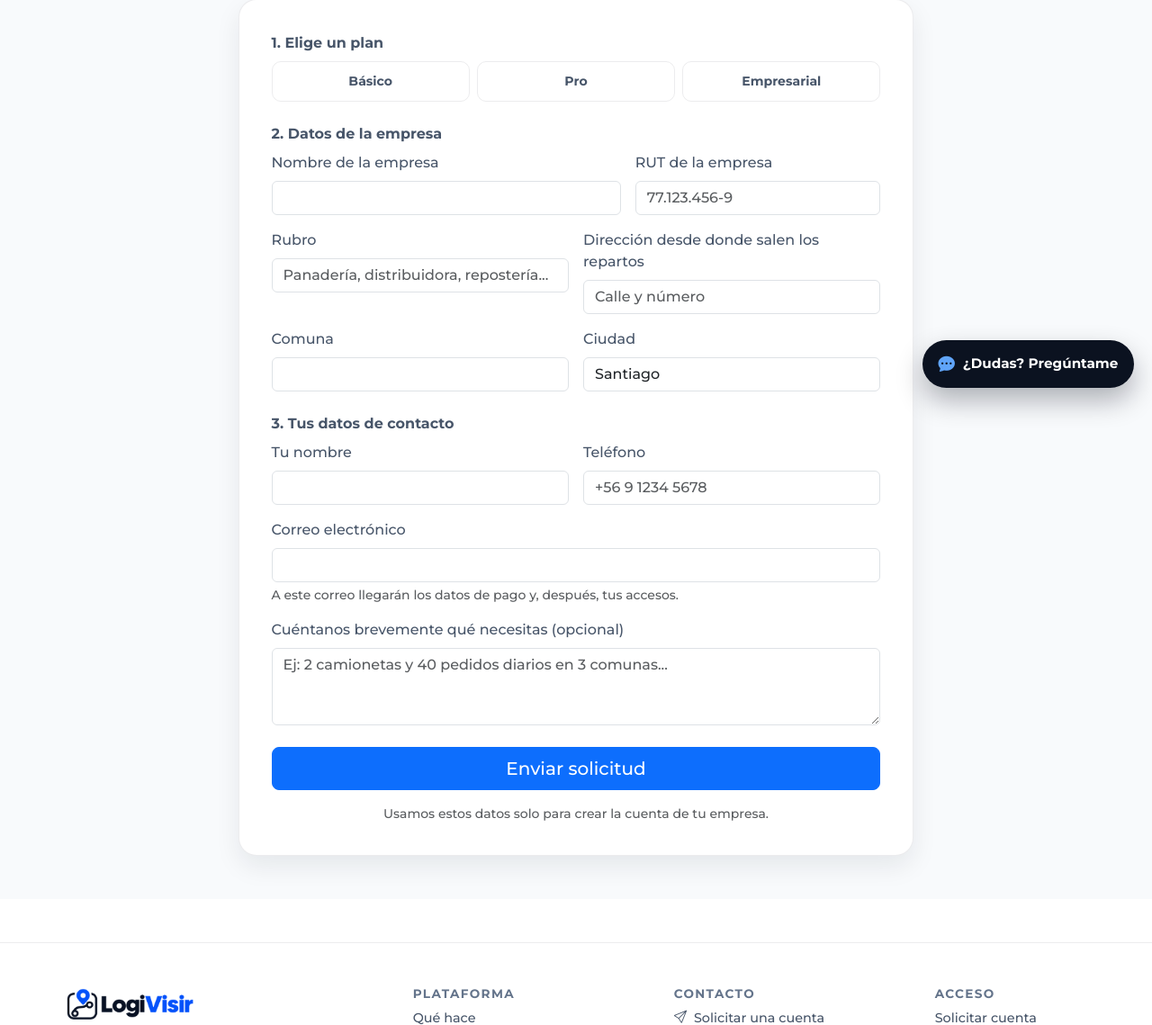
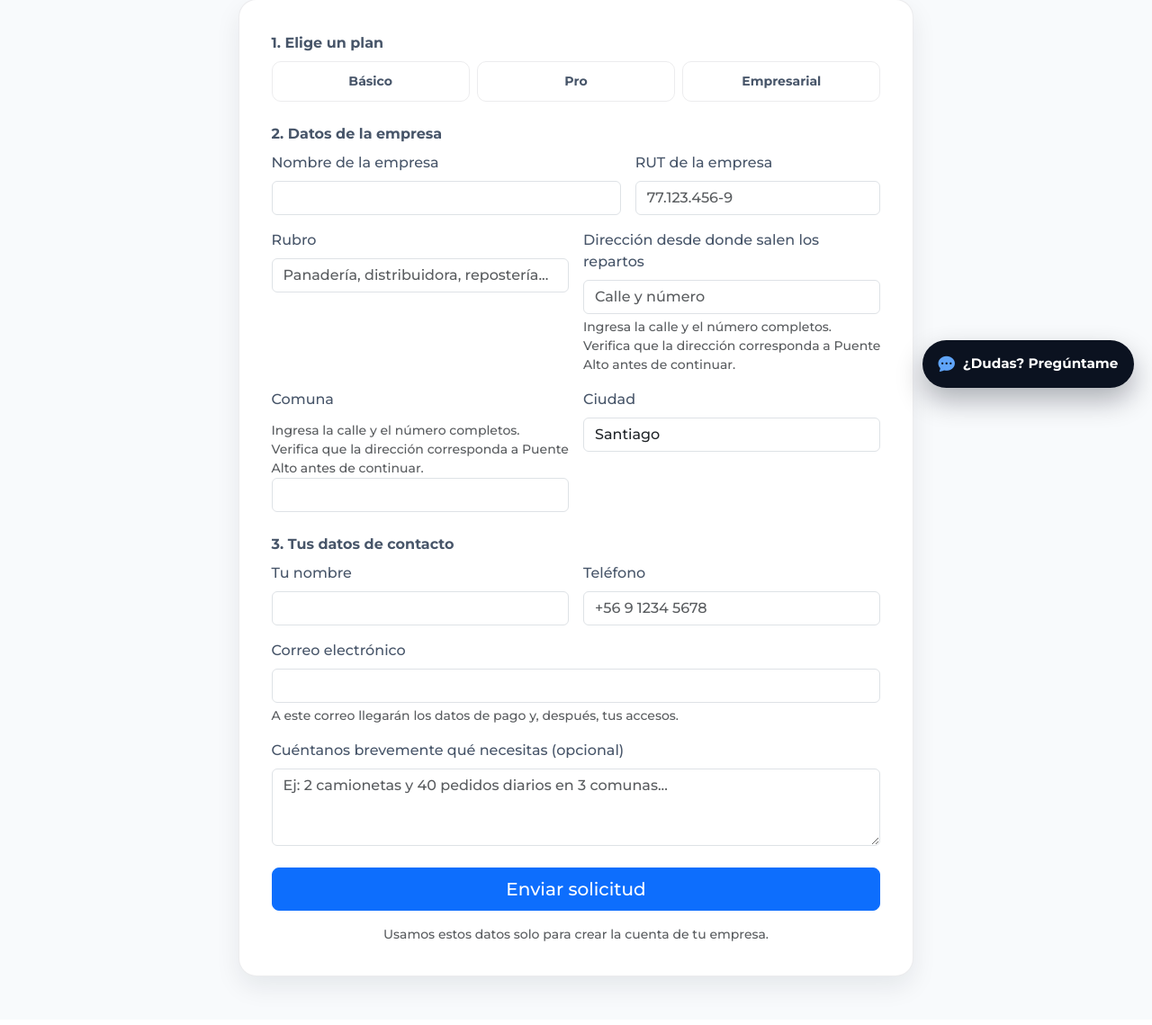
Before and after one commit to Plasid-Campos/logivisir, a Django app: page /solicitar-cuenta/ in a window 1280 px wide. Shown: the part 349-1488 px from the top of the page at 90% size. Run offline with Django 5.2, Linux system fonts and the light colour scheme.

Commit message:
209 Mejorar mensaje de validación de direcciones

```diff
--- a/backend/core/templates/core/solicitar_cuenta.html
+++ b/backend/core/templates/core/solicitar_cuenta.html
@@ -58,9 +58,14 @@
                 <label class="form-label" for="direccion">Dirección desde donde salen los repartos</label>
                 <input type="text" id="direccion" name="direccion" class="form-control" maxlength="200"
                        placeholder="Calle y número" value="{{ datos.direccion }}" required>
+                <div class="form-text">
+                Ingresa la calle y el número completos. Verifica que la dirección corresponda a Puente Alto antes de continuar.
+              </div>
               </div>
               <div class="col-md-6">
-                <label class="form-label" for="comuna">Comuna</label>
+                <label class="form-label" for="comuna">Comuna</label><div class="form-text">
+                Ingresa la calle y el número completos. Verifica que la dirección corresponda a Puente Alto antes de continuar.
+                </div>
                 <input type="text" id="comuna" name="comuna" class="form-control" maxlength="100"
                        value="{{ datos.comuna }}" required>
               </div>
```
